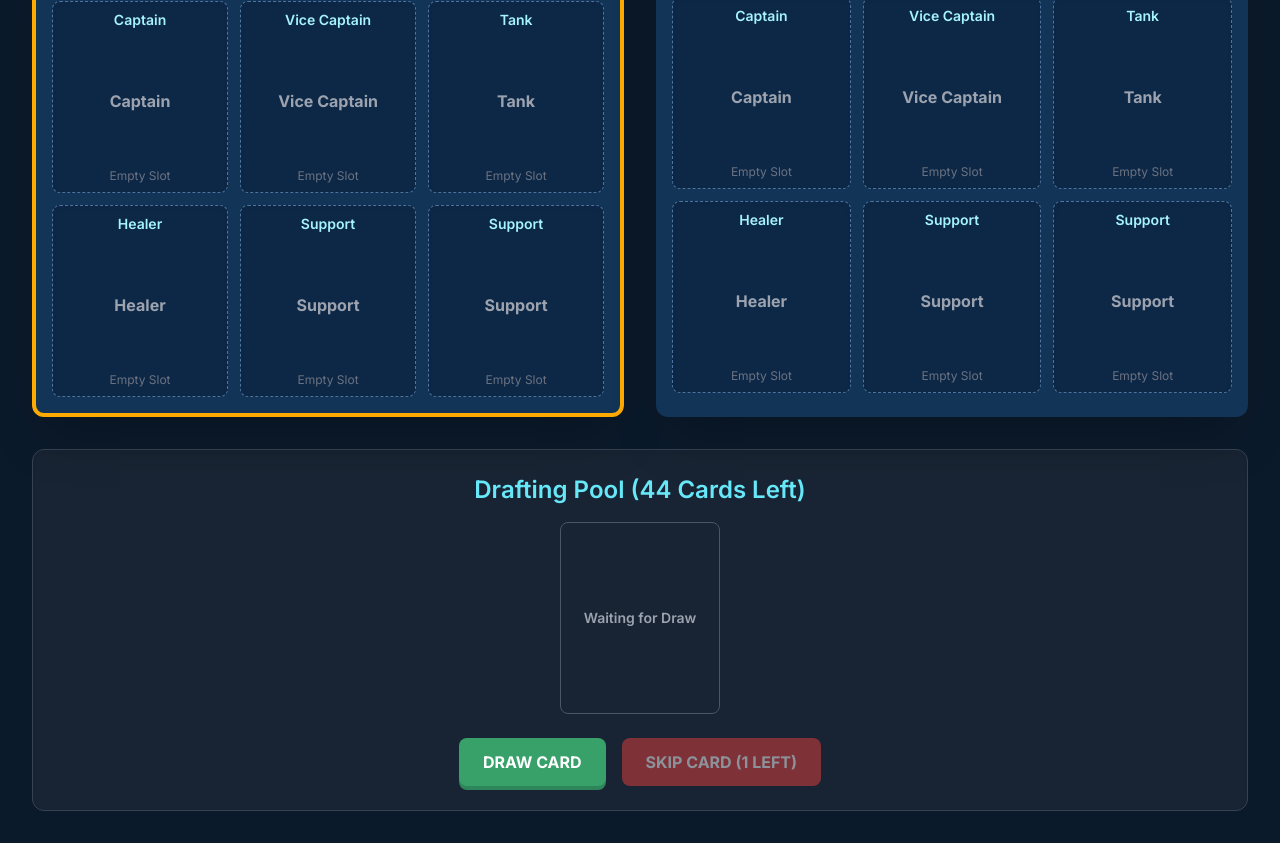
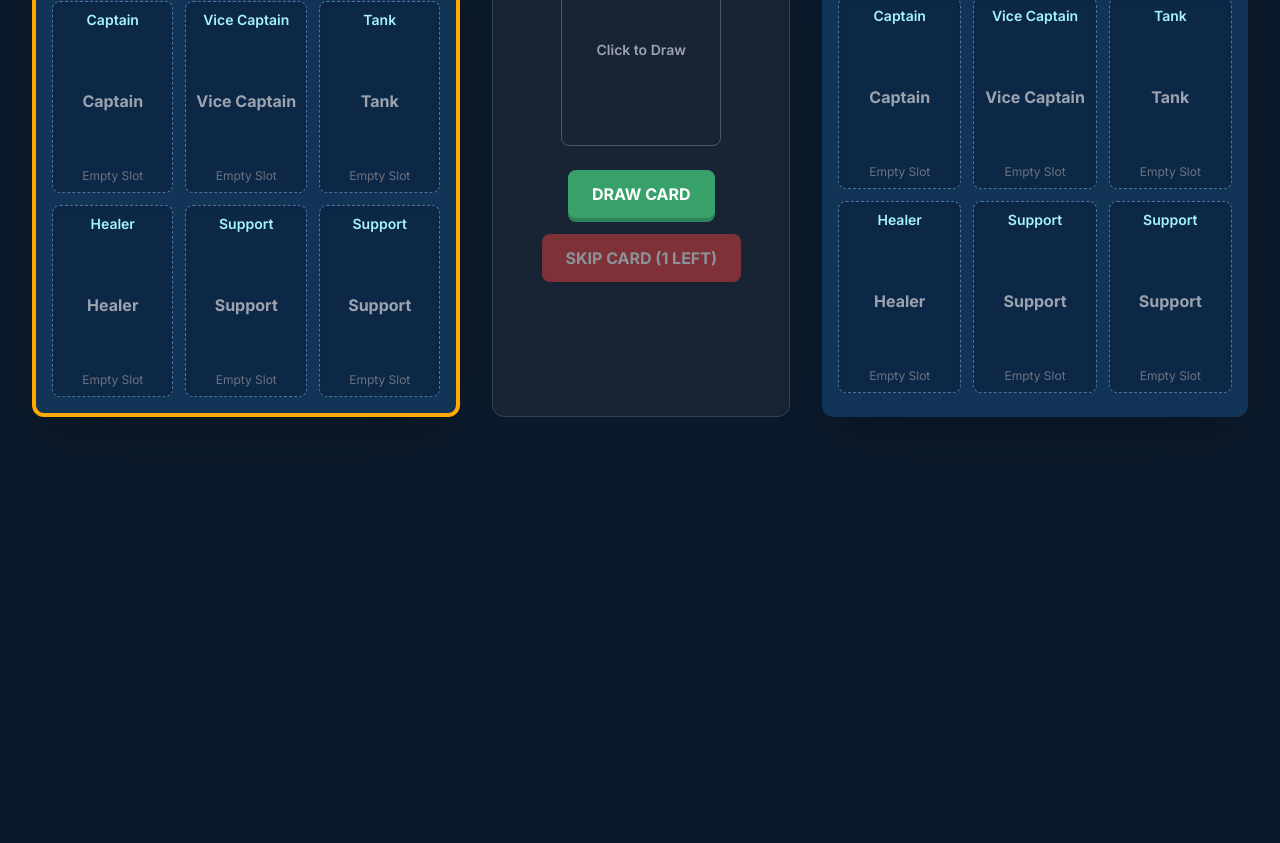
Before and after one commit to oberoiparteek/onepiececrewbuilder2, a plain HTML site: page index.html in a window 1280 px wide. Shown: the part 255-1098 px from the top of the page. After the commit the page ends 800 px from the top, so only its background shows below. Drawn offline with nearby package versions, Linux system fonts and the light colour scheme; a web font is replaced by a local one.

Commit message:
ADDED visual FIXES

```diff
--- a/index.html
+++ b/index.html
@@ -90,7 +90,10 @@
                     <!-- Slots will be injected here -->
                 </div>
             </div>
-
+            <!-- Card Pool & Controls / Final Scoreboard -->
+            <div id="controls-area" class="bg-gray-800/70 p-6 rounded-xl shadow-inner border border-gray-700">
+                <!-- Content will be swapped between Drafting UI and Scoreboard -->
+            </div>
             <!-- Player 2 Board -->
             <div id="player-2-board" class="lg:w-1/2 p-4 rounded-xl shadow-2xl transition duration-300" style="background-color: #123456;">
                 <h2 class="title-font text-3xl mb-4 text-center text-yellow-300">Player 2: Pirate Alliance</h2>
@@ -100,10 +103,7 @@
             </div>
         </div>
 
-        <!-- Card Pool & Controls / Final Scoreboard -->
-        <div id="controls-area" class="bg-gray-800/70 p-6 rounded-xl shadow-inner border border-gray-700">
-            <!-- Content will be swapped between Drafting UI and Scoreboard -->
-        </div>
+
     </div>
 </div>
 
@@ -481,7 +481,6 @@
 
         // This structure is rebuilt on every renderGame call when not ended
         poolEl.innerHTML = `
-            <h3 class="text-2xl font-semibold text-center mb-4 text-cyan-300">Drafting Pool (<span id="deck-count">${gameState.deck.length}</span> Cards Left)</h3>
             <div id="card-pool-content" class="flex justify-center gap-4 mb-6 min-h-48">
                 <!-- Card will be injected here -->
             </div>
@@ -498,9 +497,9 @@
         const cardPoolContentEl = document.getElementById('card-pool-content');
         if (gameState.cardPool.length === 0) {
             cardPoolContentEl.innerHTML = `
-                <div class="text-center p-4 border border-gray-600 rounded-lg w-full sm:w-40 h-48 flex items-center justify-center">
+                <div onclick="drawCard()" class="text-center p-4 border border-gray-600 rounded-lg w-full sm:w-40 h-48 flex items-center justify-center cursor-pointer">
                     <p class="text-sm text-gray-400 font-semibold">
-                        Waiting for Draw
+                        Click to Draw
                     </p>
                 </div>`;
             return;
```
